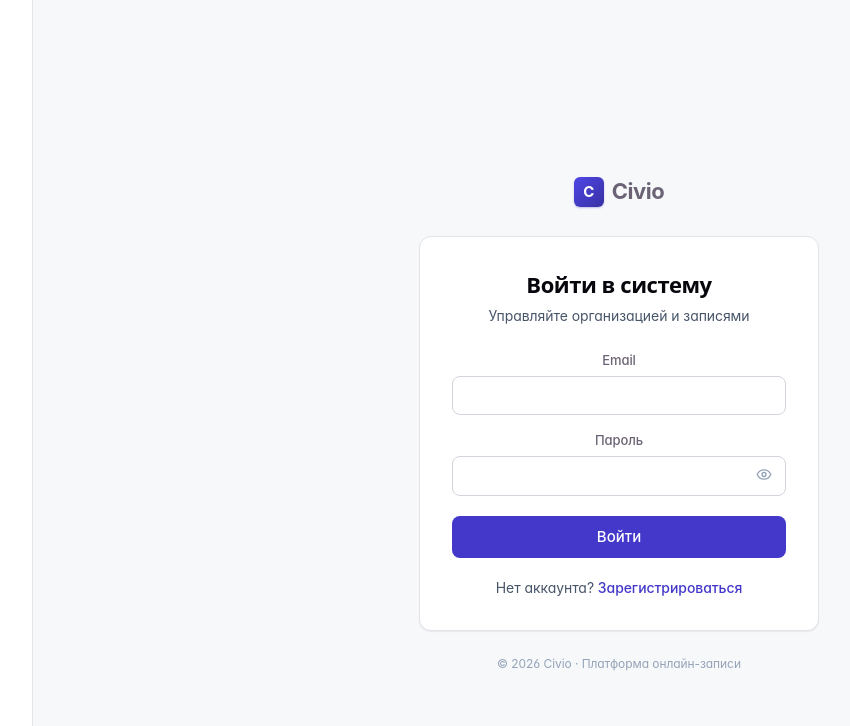
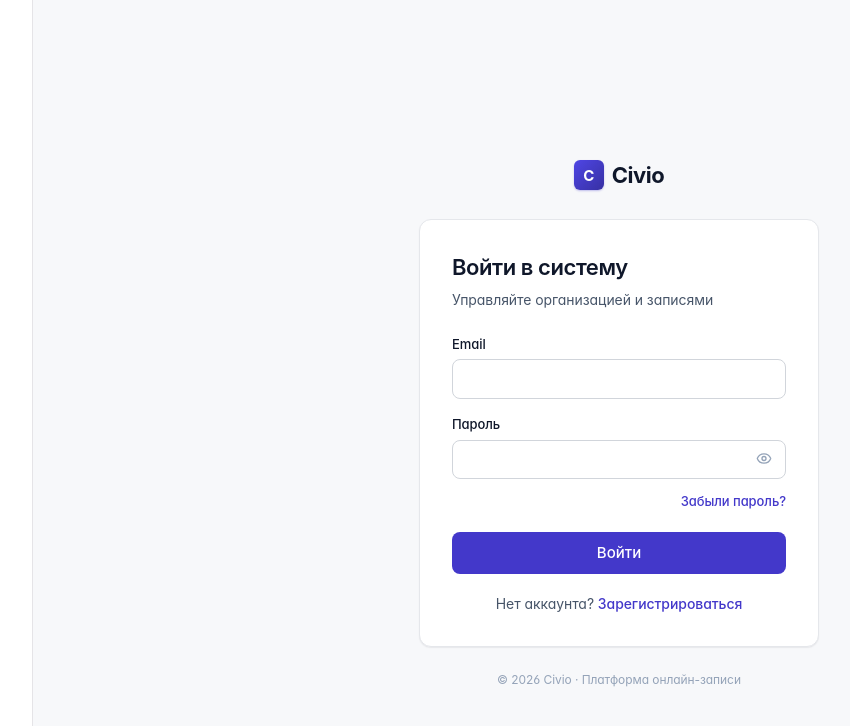
Before and after one commit to dxsireq/Civio, a React (Vite) app in the folder clients/Civio.Web/: page /login in a window 1280 px wide. Shown: the top 726 px of the page, without its empty margins (45-895 px from the left). Built offline with nearby package versions, Linux system fonts and the light colour scheme; no server answers; a web font is replaced by a local one.

Commit message:
login page layout fix

```diff
--- a/clients/Civio.Web/src/design/styles.css
+++ b/clients/Civio.Web/src/design/styles.css
@@ -42,6 +42,15 @@
 }
 
 .civio {
+  --bg: #ffffff;
+  --bg-soft: #f7f8fa;
+  --bg-muted: #f1f2f5;
+  --border: #e5e7eb;
+  --border-strong: #d1d5db;
+  --text: #0f172a;
+  --text-soft: #475569;
+  --text-muted: #94a3b8;
+
   font-family: 'Inter', -apple-system, BlinkMacSystemFont, sans-serif;
   font-feature-settings: 'cv11', 'ss01';
   color: var(--text);
@@ -52,11 +61,14 @@
   width: 100%;
   height: 100%;
   overflow: hidden;
+  color-scheme: light;
+  text-align: left;
 }
 
 .civio *, .civio *::before, .civio *::after { box-sizing: border-box; }
 .civio button { font-family: inherit; cursor: pointer; }
 .civio input, .civio textarea, .civio select { font-family: inherit; font-size: inherit; color: inherit; }
+.civio h1, .civio h2, .civio h3, .civio h4, .civio h5, .civio h6 { color: var(--text); font-family: inherit; }
 
 /* ── Logo / wordmark ─────────────────────── */
 .civio-logo {
--- a/clients/Civio.Web/src/pages/auth/LoginPage.tsx
+++ b/clients/Civio.Web/src/pages/auth/LoginPage.tsx
@@ -114,6 +114,12 @@ export function LoginPage() {
                 {emailError}
               </div>
             )}
+            {formError && !emailError && (
+              <div className="field-error">
+                <AlertCircle size={13} />
+                {formError}
+              </div>
+            )}
           </div>
 
           <div className="field">
@@ -125,9 +131,7 @@ export function LoginPage() {
                 id="password"
                 type={showPassword ? 'text' : 'password'}
                 autoComplete="current-password"
-                className={
-                  'input' + (passwordError || formError ? ' has-error' : '')
-                }
+                className={'input' + (passwordError ? ' has-error' : '')}
                 {...register('password')}
               />
               <button
@@ -146,12 +150,19 @@ export function LoginPage() {
                 {passwordError}
               </div>
             )}
-            {formError && !emailError && !passwordError && (
-              <div className="field-error">
-                <AlertCircle size={13} />
-                {formError}
-              </div>
-            )}
+            <div style={{ textAlign: 'right', marginTop: 6 }}>
+              <Link
+                to="/forgot-password"
+                style={{
+                  fontSize: 13,
+                  color: 'var(--indigo-700)',
+                  fontWeight: 500,
+                  textDecoration: 'none',
+                }}
+              >
+                Забыли пароль?
+              </Link>
+            </div>
           </div>
 
           <button
```
